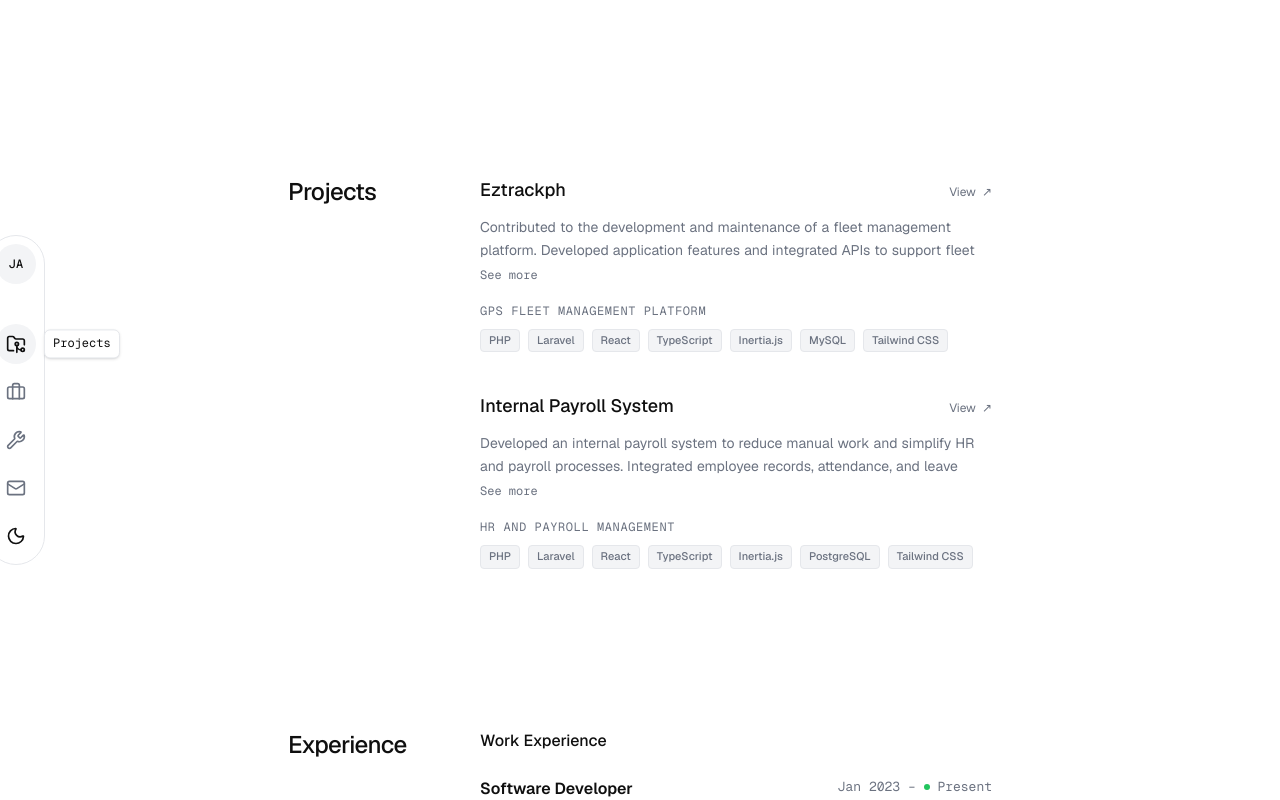
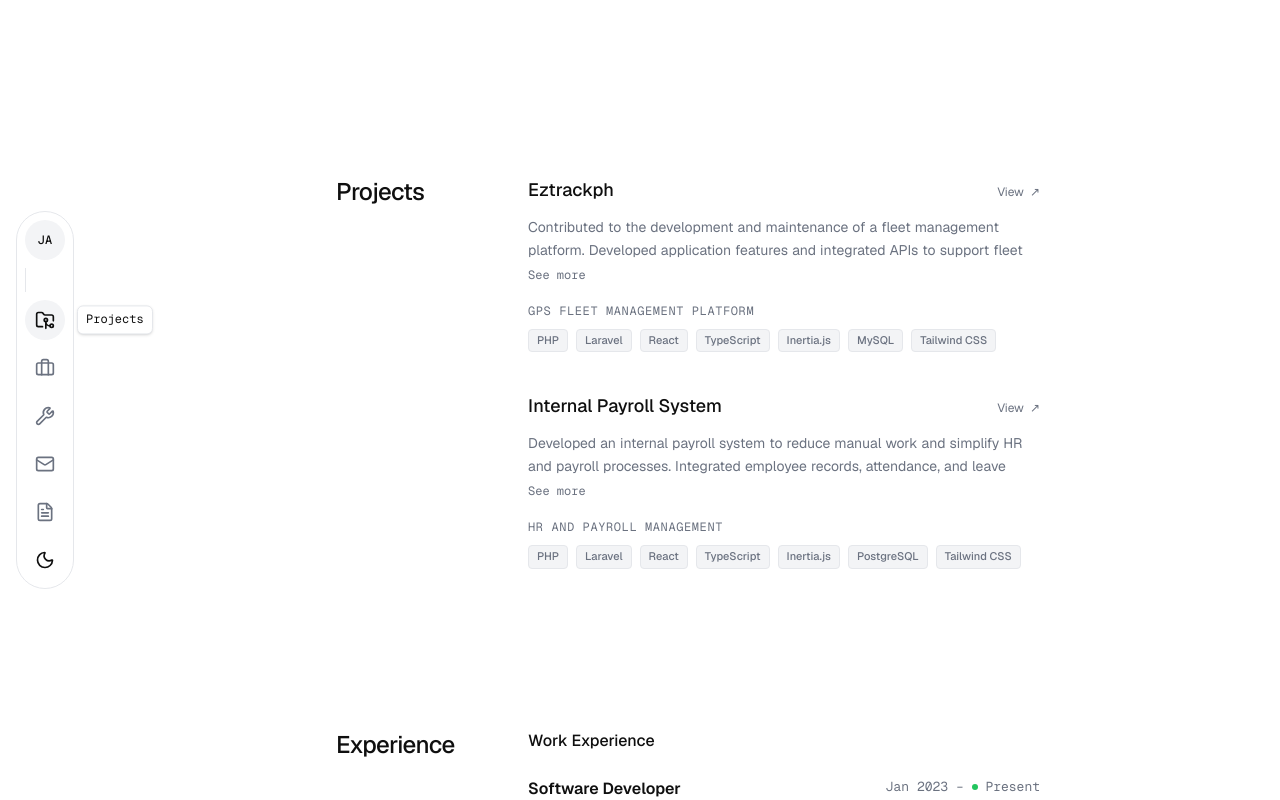
Before and after one commit to josegerryacevedo/personal-portfolio, a Next.js app: page / in a window 1280 px wide. Both pictures are taken after a click on the button 16 px from the left and 344 px from the top of the page. Shown: the part 664-1464 px from the top of the page. Built offline with nearby package versions, Linux system fonts and the light colour scheme.

Commit message:
Enhance Navbar and layout styling: adjust Navbar positioning and layout for improved responsiveness, update main content padding in layout for better alignment with new Navbar design.

```diff
--- a/src/app/layout.tsx
+++ b/src/app/layout.tsx
@@ -22,7 +22,7 @@ export default function RootLayout({ children }: LayoutProps<"/">) {
       <body className="min-h-screen flex flex-col bg-background text-foreground">
         <ThemeProvider>
           <Navbar />
-          <main className="flex-1 pb-[calc(var(--dock-height)+env(safe-area-inset-bottom)+24px)] md:pb-0">
+          <main className="flex-1 pb-[calc(var(--dock-height)+env(safe-area-inset-bottom)+24px)] md:pb-0 md:pl-24">
             {children}
           </main>
           <Footer />
--- a/src/components/Navbar.tsx
+++ b/src/components/Navbar.tsx
@@ -83,7 +83,7 @@ export default function Navbar() {
       initial={prefersReducedMotion ? false : { opacity: 0 }}
       animate={{ opacity: 1 }}
       transition={{ duration: 0.4, delay: 0.6, ease: "easeOut" }}
-      className="fixed z-50 flex gap-2 p-2 rounded-full border border-border bg-background/90 backdrop-blur supports-[backdrop-filter]:bg-background/70 overflow-visible md:flex-col md:left-[16px] md:top-1/2 md:-translate-y-1/2 md:bottom-auto bottom-20 left-1/2 -translate-x-1/2"
+      className="fixed bottom-4 left-1/2 -translate-x-1/2 z-50 flex gap-2 p-2 rounded-full border border-border bg-background/90 backdrop-blur supports-[backdrop-filter]:bg-background/70 overflow-visible md:flex-col md:left-4 md:top-1/2 md:-translate-y-1/2 md:bottom-auto md:translate-x-0"
     >
       <button
         type="button"
@@ -96,12 +96,12 @@ export default function Navbar() {
         JA
       </button>
       <span className="mx-auto h-px w-6 bg-border md:mx-0 md:h-6 md:w-px" aria-hidden="true" />
-      {navItems.filter((item) => !(isDesktop && item.id === "resume")).map((item) => {
+      {navItems.map((item) => {
         const Icon = item.icon;
         const active = activeId === item.id;
         const tooltipVisible = showTooltip(item.id);
         return (
-          <div key={item.id} className="relative">
+          <div key={item.id} className="relative group">
             <button
               type="button"
               aria-label={item.label}
@@ -151,8 +151,8 @@ export default function Navbar() {
                   transition={{ duration: 0.15, ease: "easeOut" }}
                   className={`pointer-events-none absolute z-50 whitespace-nowrap rounded-md border border-border bg-background px-2 py-1 text-[12px] font-mono text-foreground shadow-sm ${
                     isDesktop
-                      ? "left-full top-1/2 -translate-y-1/2 ml-2"
-                      : "bottom-full left-1/2 -translate-x-1/2 mb-2"
+                      ? "absolute left-full top-1/2 -translate-y-1/2 ml-3"
+                      : "absolute bottom-full left-0 mb-2"
                   }`}
                 >
                   {item.label}
@@ -185,7 +185,7 @@ export default function Navbar() {
               animate={{ opacity: 1, x: 0 }}
               exit={{ opacity: 0, x: 6 }}
               transition={{ duration: 0.15, ease: "easeOut" }}
-              className={`pointer-events-none absolute z-50 whitespace-nowrap rounded-md border border-border bg-background px-2 py-1 text-[12px] font-mono text-foreground shadow-sm ${isDesktop ? "left-full top-1/2 -translate-y-1/2 ml-2" : "bottom-full left-1/2 -translate-x-1/2 mb-2"}`}
+              className={`pointer-events-none absolute z-50 whitespace-nowrap rounded-md border border-border bg-background px-2 py-1 text-[12px] font-mono text-foreground shadow-sm ${isDesktop ? "absolute left-full top-1/2 -translate-y-1/2 ml-3" : "bottom-full left-1/2 -translate-x-1/2 mb-2"}`}
             >
               {isDark ? "Light mode" : "Dark mode"}
             </motion.div>
```
